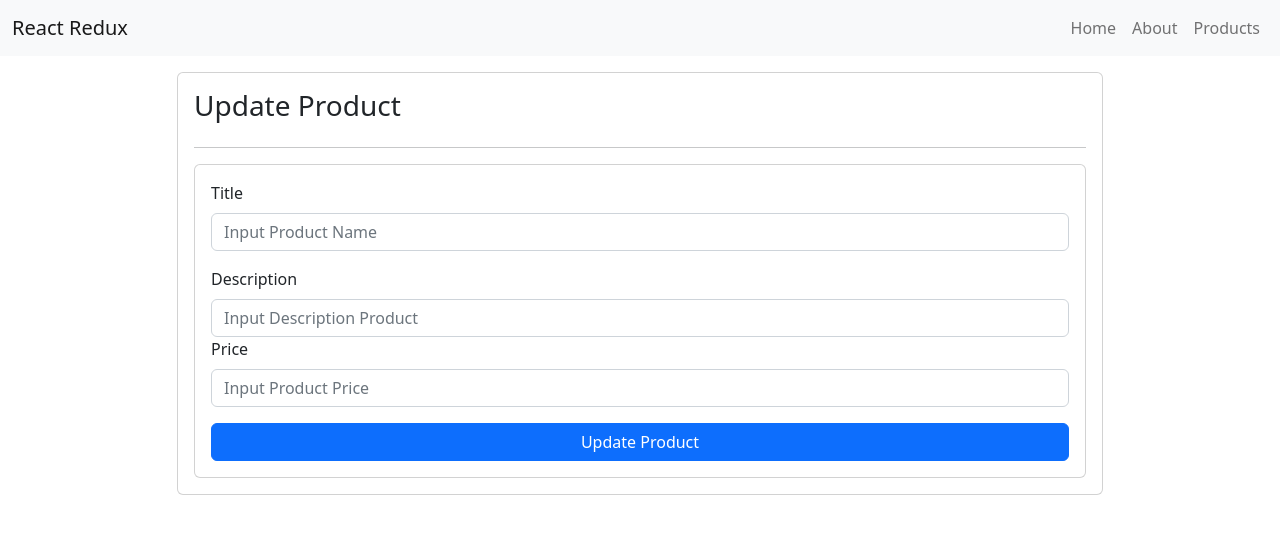
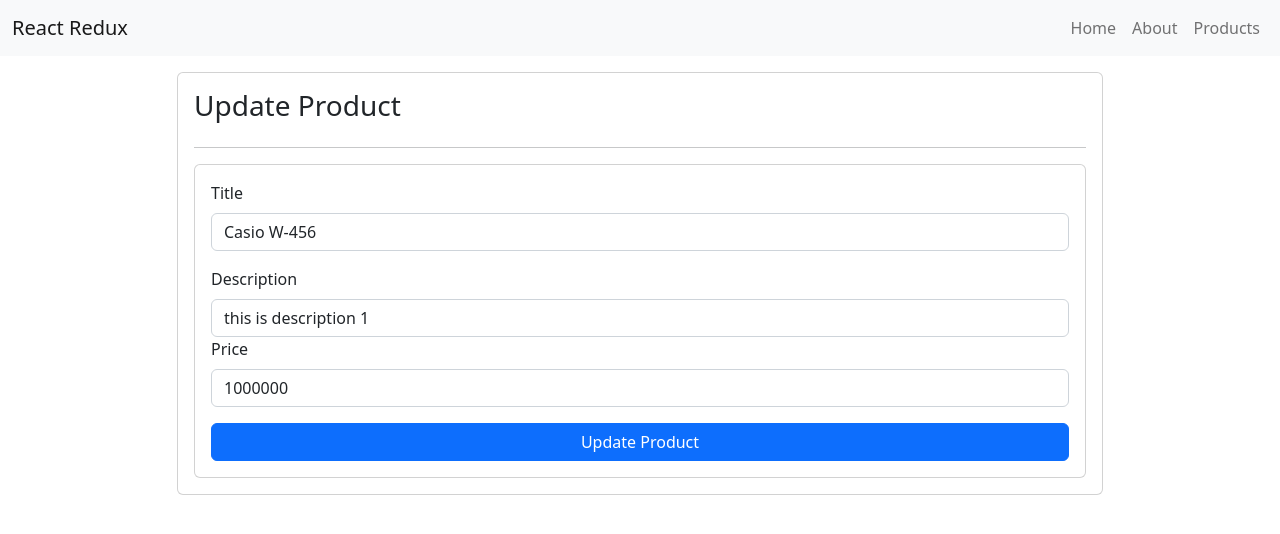
Before and after one commit to adrianmulyawan/belajar-react-reduxtoolkit, a React (Create React App) app: page /product/edit/1 in a window 1280 px wide. Shown: the top 534 px of the page. Built offline with nearby package versions, Linux system fonts and the light colour scheme; data requests are answered from the project's data file.

Commit message:
implement update product di component update

```diff
--- a/src/components/Product/editProduct.component.jsx
+++ b/src/components/Product/editProduct.component.jsx
@@ -1,12 +1,60 @@
-import React, { useState } from 'react';
+import React, { useState, useEffect } from 'react';
+import { useDispatch, useSelector } from 'react-redux';
+import { getProducts, productSelector, updateProduct } from '../../features/productSlice';
+import { useParams, useNavigate } from 'react-router-dom';
 
 const EditProductComponent = () => {
   const [title, setTitle] = useState('');
   const [description, setDescription] = useState('');
   const [price, setPrice] = useState('');
 
-  const handleFormUpdateProduct = (event) => {
+  // > navigate (direct kehalaman tertentu)
+  const navigate = useNavigate();
+  // > ambil parameter 'id' menggunakan useParams
+  const {id} = useParams();
+
+  // > dispatch (update state)
+  const dispatch = useDispatch();
+  // > ambil data dari state menggunakan useSelector
+  // => tapi satu data saja yang akan diambil
+  const product = useSelector((state) => productSelector.selectById(state, id));
+
+  let i = 0;
+  // > useEffect untuk ambil data product
+  useEffect(() => {
+    if (i === 0) {
+      dispatch(getProducts());
+      i++;
+    }
+  }, [dispatch, i]);
+
+  let j = 0;
+  // > useEffect umtuk set 'value' pada form
+  useEffect(() => {
+    if (j === 0) {
+      if (product) {
+        setTitle(product.title);
+        setDescription(product.description);
+        setPrice(product.price);
+      }
+      j++;
+    }
+  }, [product, j]);
+
+  // > data yang akan diupdate
+  const data = {
+    id,
+    title,
+    description,
+    price
+  };
+
+  const handleFormUpdateProduct = async (event) => {
     event.preventDefault();
+
+    await dispatch(updateProduct(data));
+
+    navigate('/product');
   }
 
   return (
```
